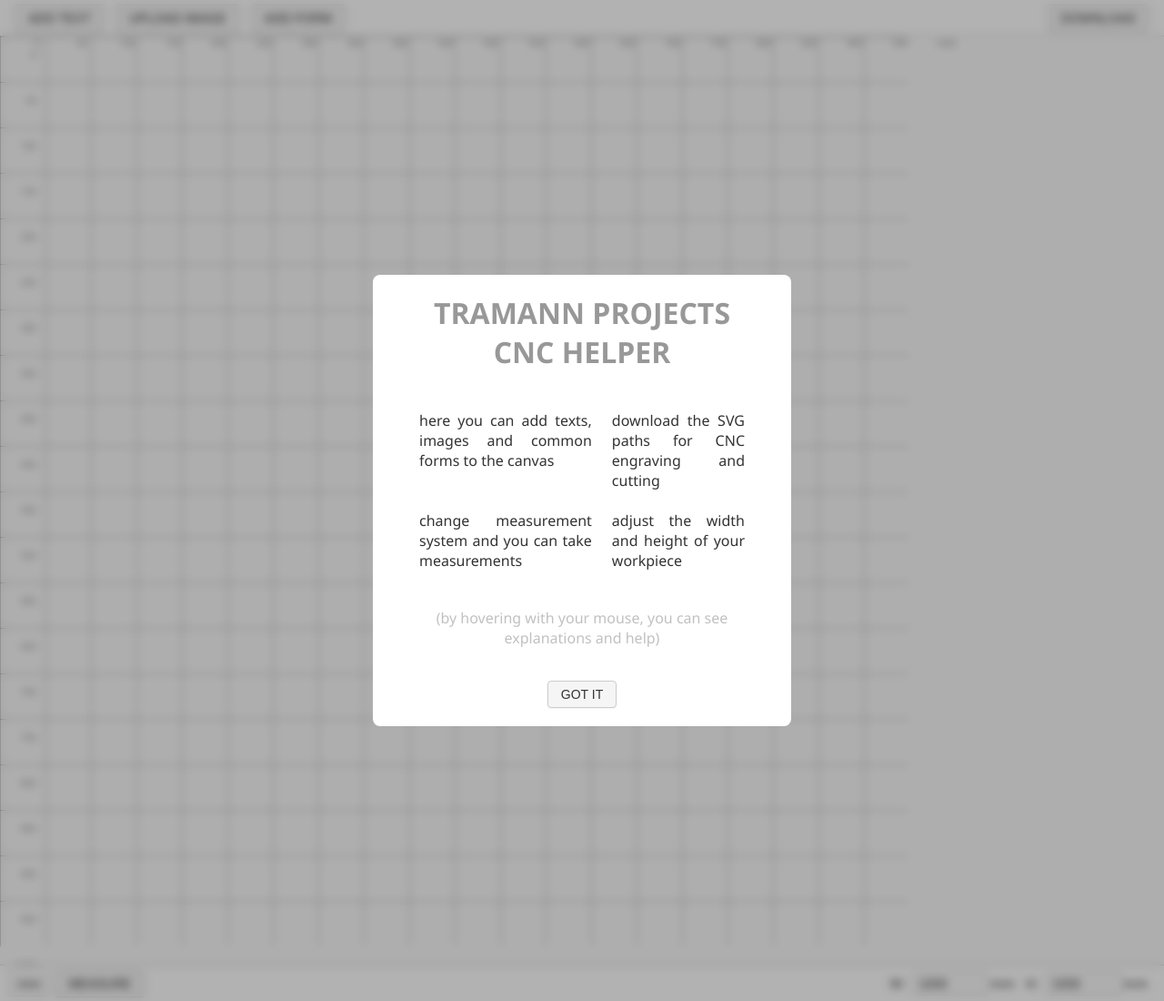
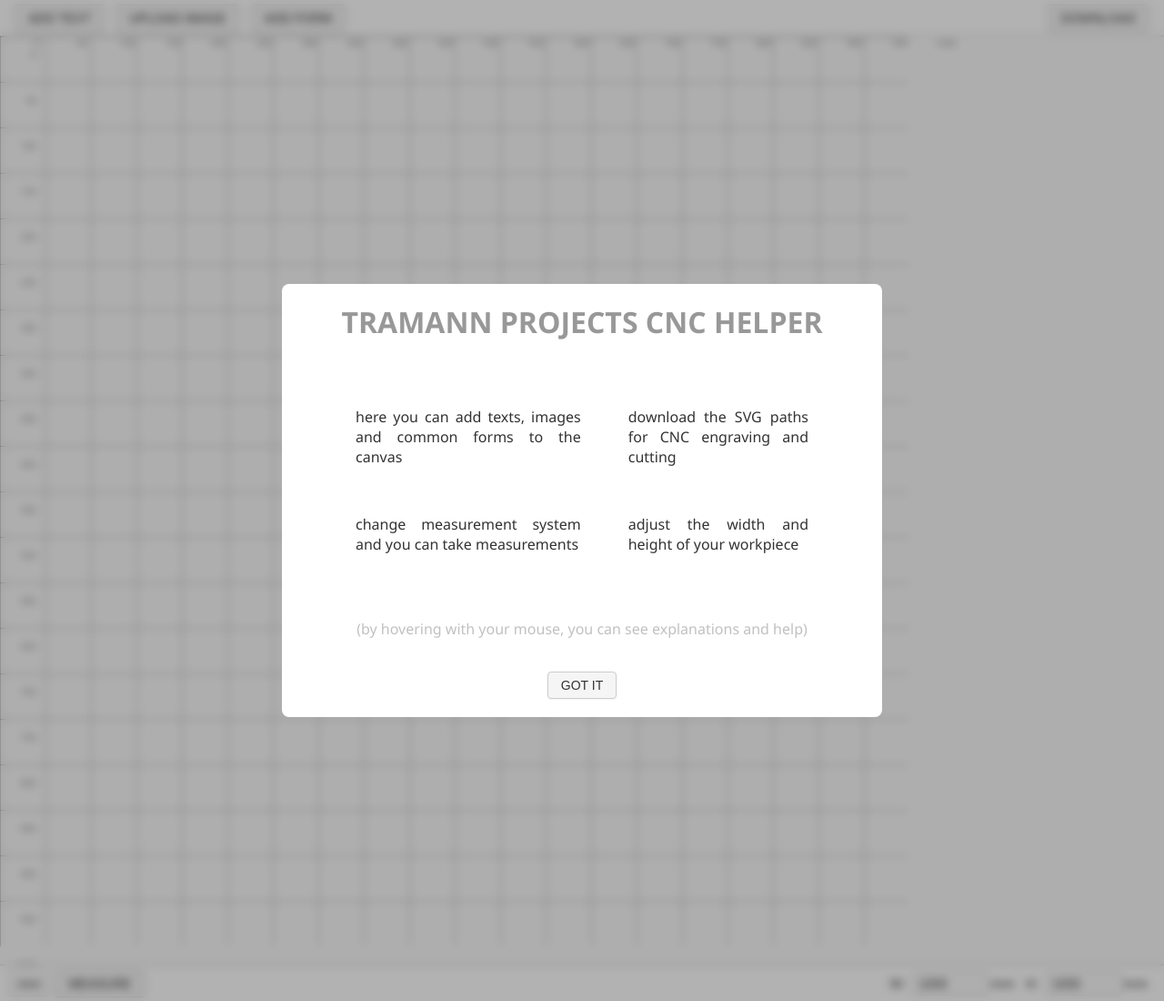
Before and after one commit to StultusEstQuiHocLegit/CNCHELPER, a PHP site: page / in a window 1280 px wide. Shown: the whole page at 91% size. Run offline with PHP 8.4, Linux system fonts and the light colour scheme.

Commit message:
Update style.css

```diff
--- a/style.css
+++ b/style.css
@@ -243,7 +243,7 @@ button.active {
   padding: 20px 30px;
   border-radius: 8px;
   text-align: center;
-  width: 400px;
+  width: 600px;
 }
 
 #infoBox h1 {
@@ -254,7 +254,7 @@ button.active {
 #infoBox table {
   margin: 20px auto;
   border-collapse: separate;
-  border-spacing: 20px;
+  border-spacing: 50px;
 }
 
 #infoBox td {
@@ -264,7 +264,7 @@ button.active {
 
 #infoBox .hover-hint {
   opacity: 0.3;
-  margin-top: 10px;
+  margin-top: 2px;
 }
 
 #infoBox button {
```
